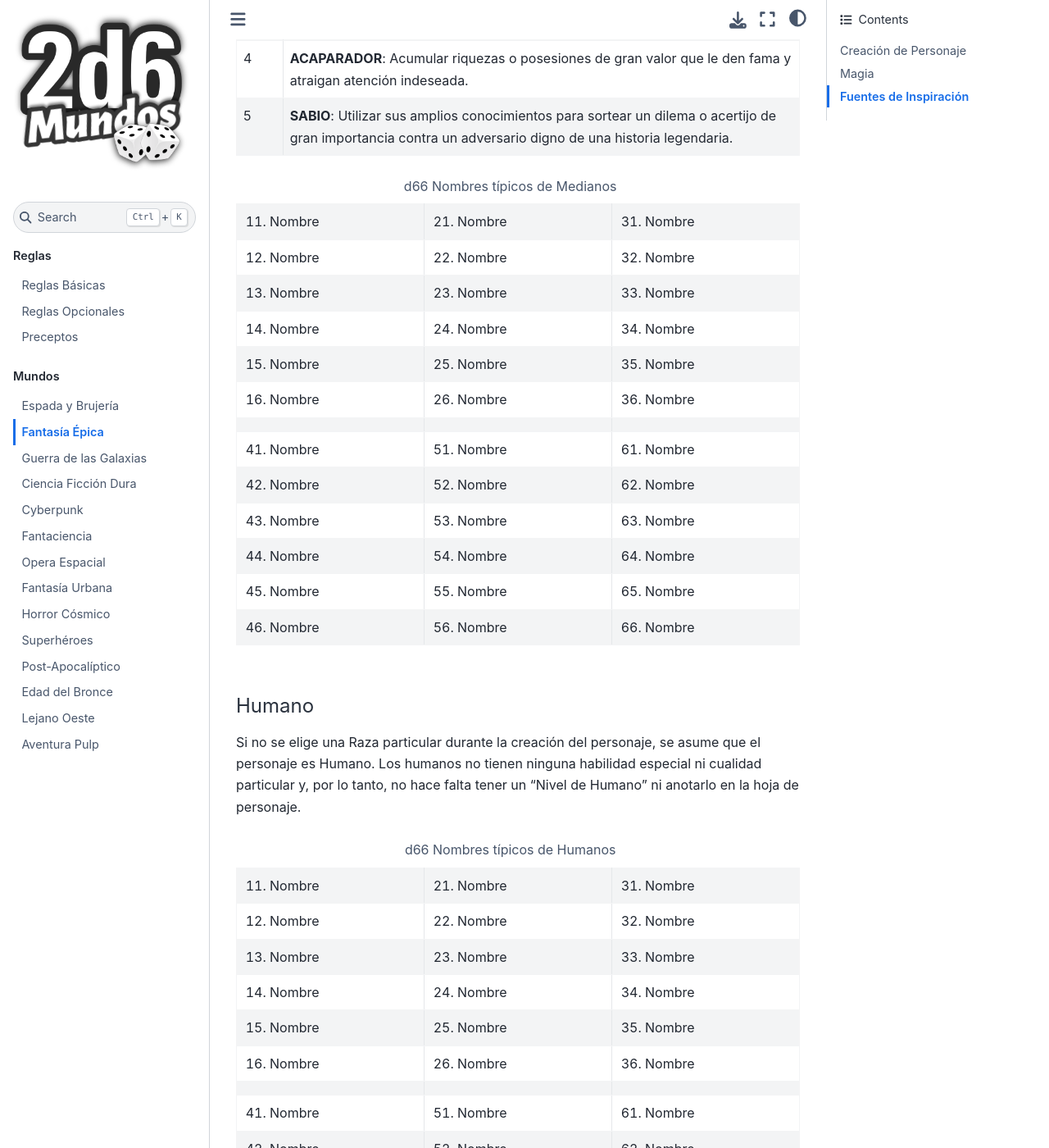
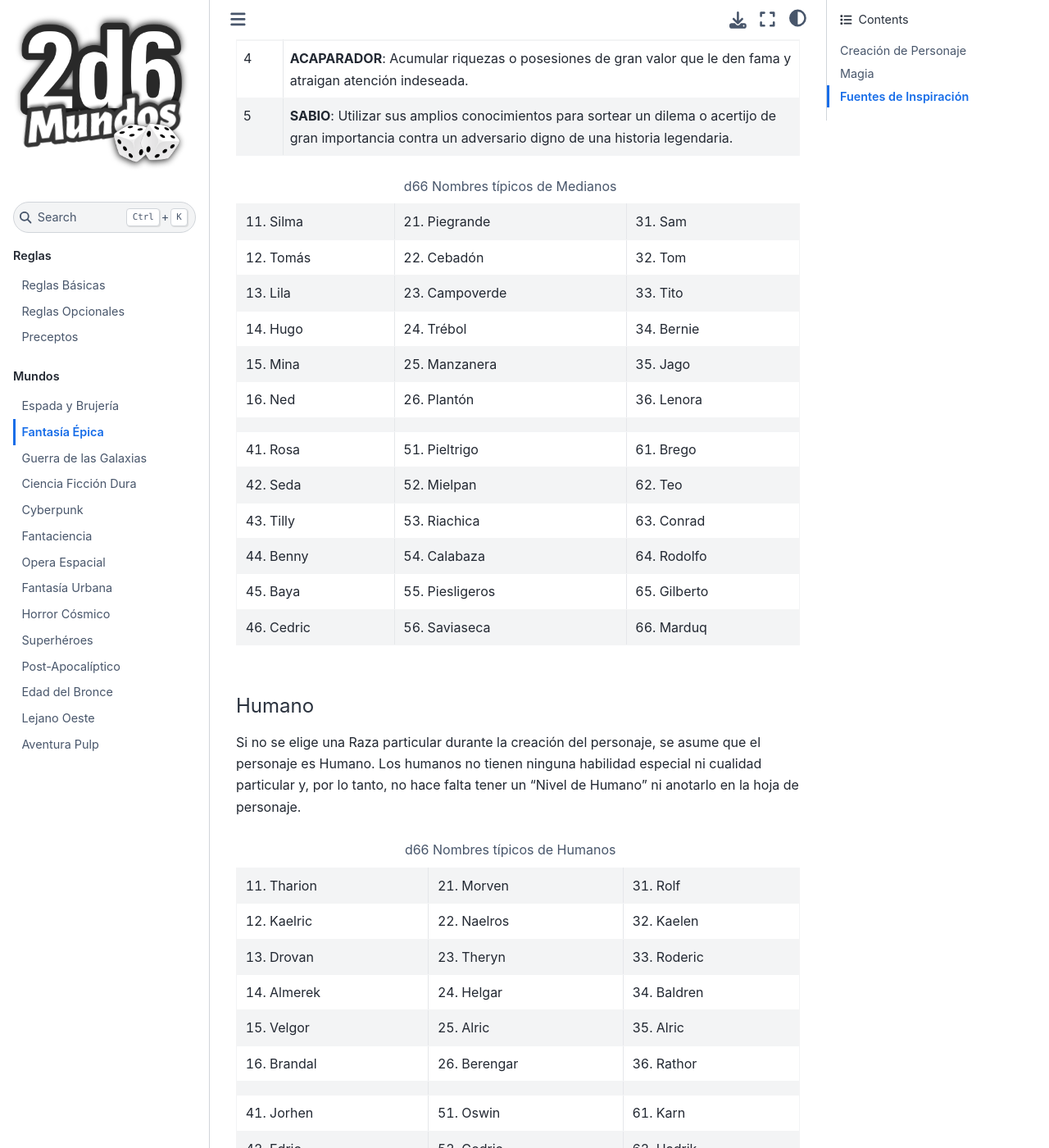
Before and after one commit to TaTooKa/2d6Mundos, a Sphinx documentation site: the page built from docs/source/pages/worlds/fantasia-epica.rst, in a window 1280 px wide and 1400 px high, scrolled down 11327 px. Shown: the whole window at 82% size. Built offline with Sphinx 7.4.7 and the Sphinx Book theme 1.1.4, drawn with Linux system fonts in a browser that asks for light colours; some web fonts are replaced; cross-references to code outside the pages are shown as plain code; some of the changed text lies outside the part shown.

Commit message:
add names

```diff
--- a/docs/source/pages/worlds/fantasia-epica.rst
+++ b/docs/source/pages/worlds/fantasia-epica.rst
@@ -160,19 +160,19 @@ La Raza de los Enanos proviene de grandes ciudades en lo profundo de las montañ
 
 .. csv-table:: d66 Nombres típicos de Enanos
 
-   "11. Nombre", "21. Nombre", "31. Nombre"
-   "12. Nombre", "22. Nombre", "32. Nombre"
-   "13. Nombre", "23. Nombre", "33. Nombre"
-   "14. Nombre", "24. Nombre", "34. Nombre"
-   "15. Nombre", "25. Nombre", "35. Nombre"
-   "16. Nombre", "26. Nombre", "36. Nombre"
+   "11. Farnur", "21. Escudopiedra", "31. Dwalin"
+   "12. Baernir", "22. Martillorrojo", "32. Balin"
+   "13. Borik", "23. Barbaceniza", "33. Thorin"
+   "14. Durm", "24. Rompehachas", "34. Durin"
+   "15. Tharn", "25. Barbanegra", "35. Óin"
+   "16. Rurik", "26. Escudogris", "36. Gróin"
    "", "", ""
-   "41. Nombre", "51. Nombre", "61. Nombre"
-   "42. Nombre", "52. Nombre", "62. Nombre"
-   "43. Nombre", "53. Nombre", "63. Nombre"
-   "44. Nombre", "54. Nombre", "64. Nombre"
-   "45. Nombre", "55. Nombre", "65. Nombre"
-   "46. Nombre", "56. Nombre", "66. Nombre"
+   "41. Runvar", "51. Martilloreal", "61. Skorgrin"
+   "42. Thorgund", "52. Tallarroca", "62. Ulrik"
+   "43. Kharzul", "53. Forjaruna", "63. Durlan"
+   "44. Dulgor", "54. Inquebrantable", "64. Skorrim"
+   "45. Molgrin", "55. Matadracos", "65. Grendak"
+   "46. Ylgmar", "56. Forjatormentas", "66. Skalthor"
 
 Elfo
 ****
@@ -195,19 +195,19 @@ La Raza de los Elfos proviene de los bosques más antiguos y de los valles ocult
 
 .. csv-table:: d66 Nombres típicos de Elfos
 
-   "11. Nombre", "21. Nombre", "31. Nombre"
-   "12. Nombre", "22. Nombre", "32. Nombre"
-   "13. Nombre", "23. Nombre", "33. Nombre"
-   "14. Nombre", "24. Nombre", "34. Nombre"
-   "15. Nombre", "25. Nombre", "35. Nombre"
-   "16. Nombre", "26. Nombre", "36. Nombre"
+   "11. Elrion", "21. Isilwen", "31. Erevan"
+   "12. Calenor", "22. Ethiriel", "32. Caerthas"
+   "13. Myrrhael", "23. Amarion", "33. Thurien"
+   "14. Lirael", "24. Lindariel", "34. Galioneth"
+   "15. Galadion", "25. Thalion", "35. Mirwen"
+   "16. Silvren", "26. Melianor", "36. Andrion"
    "", "", ""
-   "41. Nombre", "51. Nombre", "61. Nombre"
-   "42. Nombre", "52. Nombre", "62. Nombre"
-   "43. Nombre", "53. Nombre", "63. Nombre"
-   "44. Nombre", "54. Nombre", "64. Nombre"
-   "45. Nombre", "55. Nombre", "65. Nombre"
-   "46. Nombre", "56. Nombre", "66. Nombre"
+   "41. Thirandil", "51. Aerithiel", "61. Velamir"
+   "42. Liorael", "52. Syrelia", "62. Elorion"
+   "43. Solareth", "53. Lothian", "63. Mytherion"
+   "44. Valior", "54. Ellaria", "64. Lórieneth"
+   "45. Althirath", "55. Ilmare", "65. Eledhriel"
+   "46. Thalareth", "56. Thaliel", "66. Elaethan"
 
 Mediano
 *******
@@ -229,19 +229,19 @@ La Raza de los Medianos proviene de pequeños pueblos de las praderas, o de humi
    "5", "**SABIO**: Utilizar sus amplios conocimientos para sortear un dilema o acertijo de gran importancia contra un adversario digno de una historia legendaria."
 .. csv-table:: d66 Nombres típicos de Medianos
 
-   "11. Nombre", "21. Nombre", "31. Nombre"
-   "12. Nombre", "22. Nombre", "32. Nombre"
-   "13. Nombre", "23. Nombre", "33. Nombre"
-   "14. Nombre", "24. Nombre", "34. Nombre"
-   "15. Nombre", "25. Nombre", "35. Nombre"
-   "16. Nombre", "26. Nombre", "36. Nombre"
+   "11. Silma", "21. Piegrande", "31. Sam"
+   "12. Tomás", "22. Cebadón", "32. Tom"
+   "13. Lila", "23. Campoverde", "33. Tito"
+   "14. Hugo", "24. Trébol", "34. Bernie"
+   "15. Mina", "25. Manzanera", "35. Jago"
+   "16. Ned", "26. Plantón", "36. Lenora"
    "", "", ""
-   "41. Nombre", "51. Nombre", "61. Nombre"
-   "42. Nombre", "52. Nombre", "62. Nombre"
-   "43. Nombre", "53. Nombre", "63. Nombre"
-   "44. Nombre", "54. Nombre", "64. Nombre"
-   "45. Nombre", "55. Nombre", "65. Nombre"
-   "46. Nombre", "56. Nombre", "66. Nombre"
+   "41. Rosa", "51. Pieltrigo", "61. Brego"
+   "42. Seda", "52. Mielpan", "62. Teo"
+   "43. Tilly", "53. Riachica", "63. Conrad"
+   "44. Benny", "54. Calabaza", "64. Rodolfo"
+   "45. Baya", "55. Piesligeros", "65. Gilberto"
+   "46. Cedric", "56. Saviaseca", "66. Marduq"
 
 Humano
 ******
@@ -250,19 +250,19 @@ Si no se elige una Raza particular durante la creación del personaje, se asume
 
 .. csv-table:: d66 Nombres típicos de Humanos
 
-   "11. Nombre", "21. Nombre", "31. Nombre"
-   "12. Nombre", "22. Nombre", "32. Nombre"
-   "13. Nombre", "23. Nombre", "33. Nombre"
-   "14. Nombre", "24. Nombre", "34. Nombre"
-   "15. Nombre", "25. Nombre", "35. Nombre"
-   "16. Nombre", "26. Nombre", "36. Nombre"
+   "11. Tharion", "21. Morven", "31. Rolf"
+   "12. Kaelric", "22. Naelros", "32. Kaelen"
+   "13. Drovan", "23. Theryn", "33. Roderic"
+   "14. Almerek", "24. Helgar", "34. Baldren"
+   "15. Velgor", "25. Alric", "35. Alric"
+   "16. Brandal", "26. Berengar", "36. Rathor"
    "", "", ""
-   "41. Nombre", "51. Nombre", "61. Nombre"
-   "42. Nombre", "52. Nombre", "62. Nombre"
-   "43. Nombre", "53. Nombre", "63. Nombre"
-   "44. Nombre", "54. Nombre", "64. Nombre"
-   "45. Nombre", "55. Nombre", "65. Nombre"
-   "46. Nombre", "56. Nombre", "66. Nombre"
+   "41. Jorhen", "51. Oswin", "61. Karn"
+   "42. Edric", "52. Godric", "62. Hadrik"
+   "43. Aldemar", "53. Thibault", "63. Isandor"
+   "44. Haraldus", "54. Wulfric", "64. Calrian"
+   "45. Ravion", "55. Derek", "65. Droven"
+   "46. Torvald", "56. Joren", "66. Haleon"
 
 Magia
 -----
```
